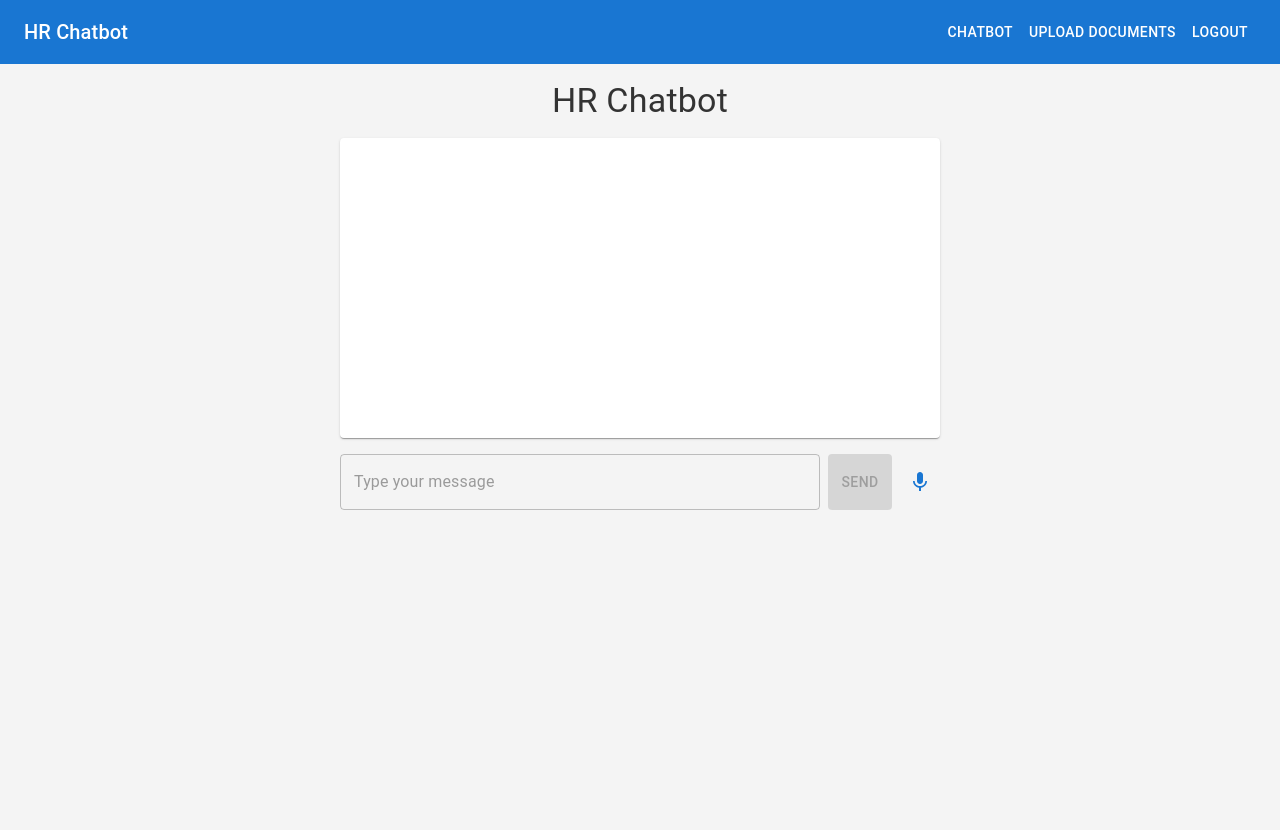
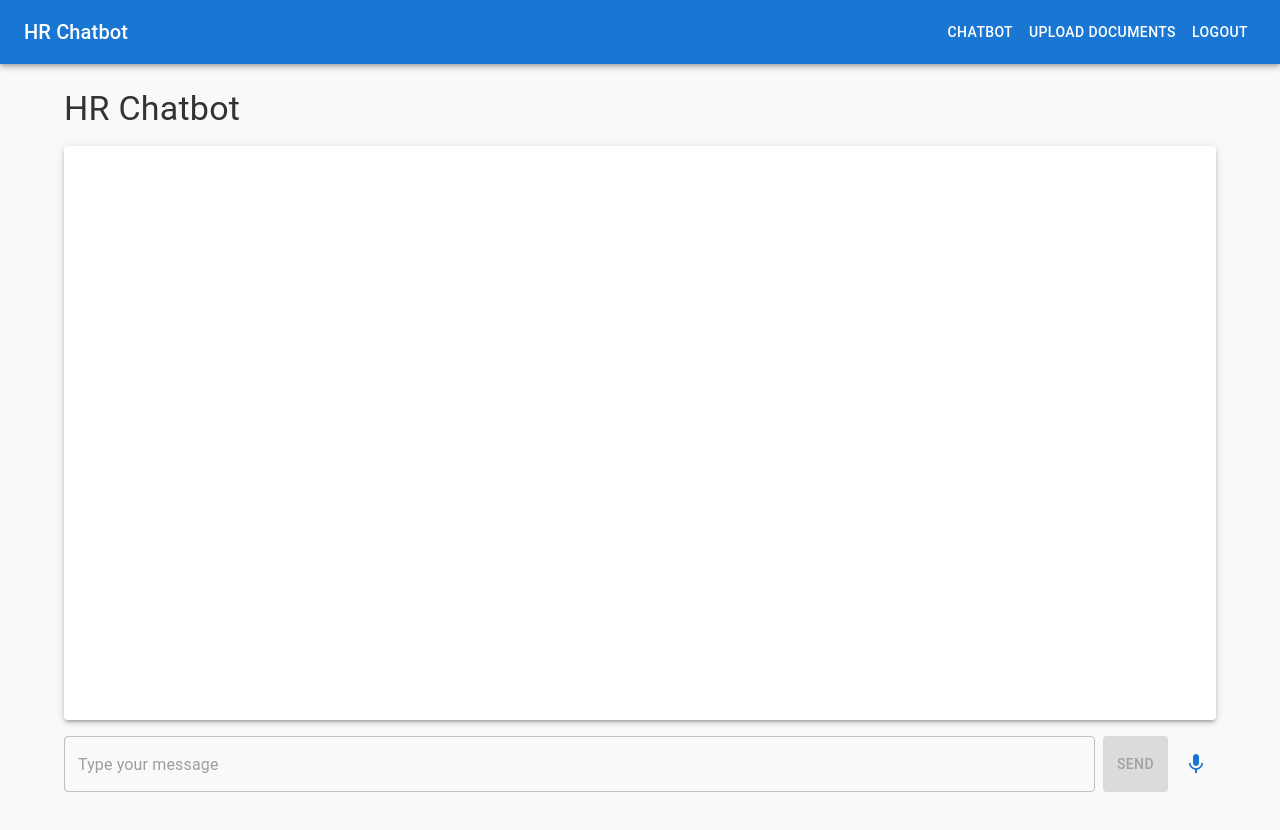
Before and after one commit to s1v4-d/hr-chatbot-master, a React (Create React App) app in the folder frontend/: page /chatbot in a window 1280 px wide. Shown: the top 830 px of the page. After the commit the page ends 808 px from the top, so only its background shows below. Built offline with nearby package versions, Linux system fonts and the light colour scheme; sample sign-in values are in the browser's storage.

Commit message:
new update

```diff
--- a/frontend/src/api/api.js
+++ b/frontend/src/api/api.js
@@ -1,14 +1,12 @@
 import axios from "axios";
 
 const api = axios.create({
-  baseURL: "http://localhost:8000/api", // Change to production URL as needed
+  baseURL: "http://localhost:8000/api", // Update to production if needed
 });
 
-// Login API
 export const loginAPI = (username, password) =>
   api.post("/login", { username, password });
 
-// Upload API
 export const uploadFileAPI = (file) => {
   const formData = new FormData();
   formData.append("file", file);
@@ -17,5 +15,5 @@ export const uploadFileAPI = (file) => {
   });
 };
 
-// Chat API
-export const chatAPI = (message) => api.post("/chat", { query: message });
+export const chatAPI = (message) =>
+  api.post("/chat", { query: message });
--- a/frontend/src/components/Chat.js
+++ b/frontend/src/components/Chat.js
@@ -1,4 +1,4 @@
-import { useState, useContext, useEffect } from "react";
+import { useState, useContext, useEffect, useRef } from "react";
 import { chatAPI } from "../api/api";
 import { IndexingContext } from "../context/IndexingContext";
 import {
@@ -8,11 +8,15 @@ import {
   Typography,
   Paper,
   CircularProgress,
-  IconButton
+  IconButton,
+  Container
 } from "@mui/material";
 import MicIcon from "@mui/icons-material/Mic";
+import VolumeUpIcon from "@mui/icons-material/VolumeUp";
+import StopIcon from "@mui/icons-material/Stop";
+import ReactMarkdown from "react-markdown";
+import remarkGfm from "remark-gfm";
 import VoiceRecordModal from "./VoiceRecordModal";
-import "../styles/Chat.css";
 
 const Chat = () => {
   const [messages, setMessages] = useState([]);
@@ -20,6 +24,57 @@ const Chat = () => {
   const [loadingResponse, setLoadingResponse] = useState(false);
   const { isIndexing } = useContext(IndexingContext);
   const [voiceModalOpen, setVoiceModalOpen] = useState(false);
+
+  const [speakingIndex, setSpeakingIndex] = useState(null);
+  const utteranceRef = useRef(null);
+
+  useEffect(() => {
+    // Ensure voices are loaded
+    if (window.speechSynthesis) {
+      window.speechSynthesis.onvoiceschanged = () => {};
+    }
+  }, []);
+
+  const getFemaleVoice = () => {
+    const voices = window.speechSynthesis.getVoices();
+    return voices.find(
+      (v) =>
+        v.name.toLowerCase().includes("female") ||
+        (v.lang.startsWith("en") && v.name.toLowerCase().includes("female"))
+    ) || voices.find(v => v.lang.startsWith("en")) || voices[0];
+  };
+
+  const startSpeaking = (text, index) => {
+    stopSpeaking(); // Stop any current speech
+    if ('speechSynthesis' in window) {
+      const cleanedText = text.replace(/\*\*/g, ""); // remove asterisks for TTS
+      utteranceRef.current = new SpeechSynthesisUtterance(cleanedText);
+      const voice = getFemaleVoice();
+      if (voice) utteranceRef.current.voice = voice;
+      utteranceRef.current.onend = () => {
+        setSpeakingIndex(null);
+      };
+      speechSynthesis.speak(utteranceRef.current);
+      setSpeakingIndex(index);
+    }
+  };
+
+  const stopSpeaking = () => {
+    if (utteranceRef.current && speechSynthesis.speaking) {
+      speechSynthesis.cancel();
+    }
+    setSpeakingIndex(null);
+  };
+
+  const toggleSpeak = (text, index) => {
+    if (speakingIndex === index) {
+      // Currently speaking this message, stop it
+      stopSpeaking();
+    } else {
+      // Start speaking this message
+      startSpeaking(text, index);
+    }
+  };
 
   const sendMessage = async () => {
     if (!input.trim()) return;
@@ -43,35 +98,75 @@ const Chat = () => {
   };
 
   const handleVoiceMessage = (userMsg, botMsg) => {
-    // Called from the VoiceRecordModal after send
+    // Called from VoiceRecordModal after send
     setMessages((prev) => [...prev, { user: userMsg, bot: botMsg }]);
   };
 
   return (
+    <Box display="flex" flexDirection="column" height="calc(100vh - 64px)">
+      <Box display="flex" flexDirection="column" flexGrow={1}>
         <Box
+          flexGrow={1}
+          overflow="hidden"
           display="flex"
           flexDirection="column"
-      alignItems="center"
-      justifyContent="start"
-      height="100vh"
-      bgcolor="#f4f4f4"
-      p={2}
+        >
+          <Container
+            sx={{
+              flexGrow: 1,
+              display: "flex",
+              flexDirection: "column",
+              overflow: "hidden",
+              paddingTop: 2,
+              paddingBottom: 2,
+            }}
           >
             <Typography variant="h4" mb={2}>HR Chatbot</Typography>
             <Paper
               sx={{
-          width: "80%", maxWidth: 600, p: 2, mb: 2,
-          height: 300, overflowY: "auto"
+                flexGrow: 1,
+                overflowY: "auto",
+                p: 2,
+                display: "flex",
+                flexDirection: "column",
+                gap: 2,
+                mb: 2
               }}
+              elevation={3}
             >
               {messages.map((msg, index) => (
-          <Box key={index} mb={2}>
+                <Box key={index}>
+                  <Paper sx={{ p:1.5, mb:1, bgcolor: "#e3f2fd" }} elevation={1}>
                     <Typography variant="body1"><strong>You:</strong> {msg.user}</Typography>
-            <Typography variant="body1"><strong>Bot:</strong> {msg.bot || (loadingResponse && index === messages.length - 1 ? "Typing..." : "")}</Typography>
+                  </Paper>
+                  <Paper sx={{ p:1.5, position: "relative" }} elevation={1}>
+                    <Typography variant="body1" sx={{ mb:1, whiteSpace: "pre-wrap" }}>
+                      <strong>Bot:</strong>{" "}
+                      {msg.bot ? (
+                        <ReactMarkdown remarkPlugins={[remarkGfm]}>
+                          {msg.bot}
+                        </ReactMarkdown>
+                      ) : (
+                        loadingResponse && index === messages.length - 1 ? "Typing..." : ""
+                      )}
+                    </Typography>
+                    {msg.bot && (
+                      <IconButton
+                        size="small"
+                        sx={{ position: "absolute", top: 8, right: 8 }}
+                        onClick={() => toggleSpeak(msg.bot, index)}
+                      >
+                        {speakingIndex === index ? <StopIcon /> : <VolumeUpIcon />}
+                      </IconButton>
+                    )}
+                  </Paper>
                 </Box>
               ))}
+              {loadingResponse && messages.length === 0 && (
+                <Typography variant="body1">Typing...</Typography>
+              )}
             </Paper>
-      <Box display="flex" gap={1} width="80%" maxWidth={600} mb={2}>
+            <Box display="flex" gap={1}>
               <TextField
                 variant="outlined"
                 fullWidth
@@ -87,8 +182,14 @@ const Chat = () => {
                 <MicIcon />
               </IconButton>
             </Box>
-      {loadingResponse && <CircularProgress />}
-
+            {loadingResponse && (
+              <Box mt={2} display="flex" justifyContent="center">
+                <CircularProgress />
+              </Box>
+            )}
+          </Container>
+        </Box>
+      </Box>
       <VoiceRecordModal
         open={voiceModalOpen}
         onClose={() => setVoiceModalOpen(false)}
--- a/frontend/src/components/Login.js
+++ b/frontend/src/components/Login.js
@@ -1,20 +1,22 @@
 import { useState, useContext } from "react";
 import { loginAPI } from "../api/api";
 import { AuthContext } from "../context/AuthContext";
+import { useNavigate } from "react-router-dom";
 import { Box, TextField, Button, Typography, Paper } from "@mui/material";
 
 const Login = () => {
   const { login } = useContext(AuthContext);
+  const navigate = useNavigate();
   const [credentials, setCredentials] = useState({ username: "", password: "" });
   const [error, setError] = useState("");
 
   const handleSubmit = async (e) => {
     e.preventDefault();
     try {
-      const response = await loginAPI(credentials.username, credentials.password);
-      // If success, store token (dummy token from backend or actual)
+      await loginAPI(credentials.username, credentials.password);
       login("dummy_token");
       setError("");
+      navigate("/chatbot"); // Redirect immediately after login
     } catch (err) {
       setError("Invalid login credentials");
     }
--- a/frontend/src/components/Navbar.js
+++ b/frontend/src/components/Navbar.js
@@ -7,7 +7,7 @@ const Navbar = () => {
   const { isAuthenticated, logout } = useContext(AuthContext);
 
   return (
-    <AppBar position="static">
+    <AppBar position="static" sx={{ marginBottom: "0.5rem" }}>
       <Toolbar>
         <Typography variant="h6" sx={{ flexGrow: 1 }}>
           HR Chatbot
--- a/frontend/src/context/AuthContext.js
+++ b/frontend/src/context/AuthContext.js
@@ -1,5 +1,4 @@
-// src/context/AuthContext.js
-import { createContext, useState, useEffect } from "react";
+import { createContext, useState } from "react";
 
 export const AuthContext = createContext();
 
--- a/frontend/src/context/IndexingContext.js
+++ b/frontend/src/context/IndexingContext.js
@@ -1,11 +1,9 @@
-// src/context/IndexingContext.js
 import { createContext, useState } from "react";
 
 export const IndexingContext = createContext();
 
 export const IndexingProvider = ({ children }) => {
   const [isIndexing, setIsIndexing] = useState(false);
-
   return (
     <IndexingContext.Provider value={{ isIndexing, setIsIndexing }}>
       {children}
--- a/frontend/src/pages/ChatbotPage.js
+++ b/frontend/src/pages/ChatbotPage.js
@@ -1,9 +1,5 @@
 import Chat from "../components/Chat";
 
-const ChatbotPage = () => (
-  <div>
-    <Chat />
-  </div>
-);
+const ChatbotPage = () => <Chat />;
 
 export default ChatbotPage;
```
Also changed, not shown: frontend/src/components/FileUpload.js (+21 -13 lines), frontend/src/components/VoiceRecordModal.js (+0 -39 lines). Lines whose indentation alone changed are shown as unchanged.
